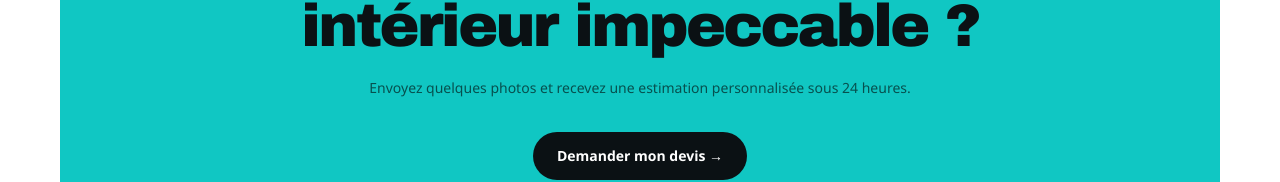
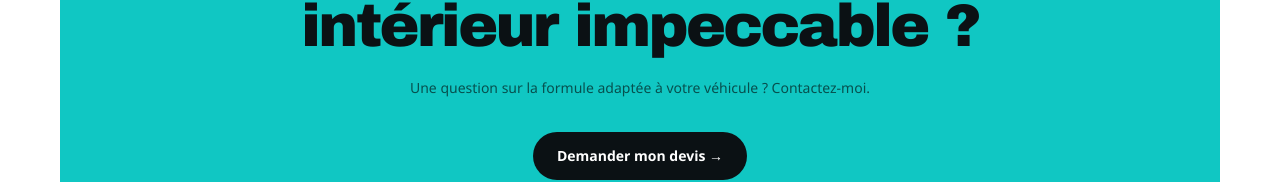
Before and after one commit to ovo-thom/auto-detailing, a Next.js app: page / in a window 1280 px wide. Shown: the part 3382-3564 px from the top of the page. Built offline with nearby package versions, Linux system fonts and the light colour scheme.

Commit message:
content: refine CTA section copy

```diff
--- a/components/sections/Cta.tsx
+++ b/components/sections/Cta.tsx
@@ -13,8 +13,8 @@ export default function Cta() {
               Prêt à retrouver un intérieur impeccable ?
             </h2>
             <p className="mx-auto mt-5 max-w-xl text-sm leading-6 text-black/60">
-              Envoyez quelques photos et recevez une estimation personnalisée
-              sous 24 heures.
+              Une question sur la formule adaptée à votre véhicule ?
+              Contactez-moi.
             </p>
             <Link href="/contact" className="btn-primary mt-8">
               Demander mon devis →
```
